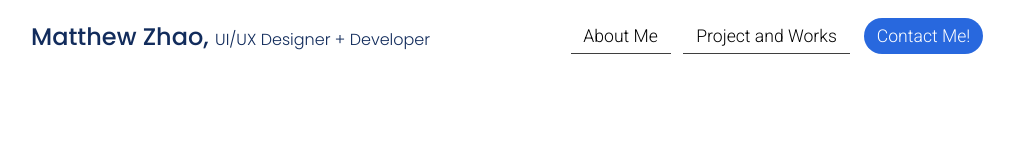
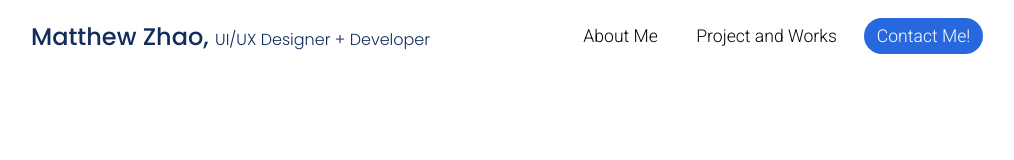
Before and after one commit to ItsMe-Matt/portfolio, a Next.js app: page / in a window 1280 px wide. Shown: the top 160 px of the page, without its empty margins (129-1143 px from the left). Built offline with nearby package versions, Linux system fonts and the light colour scheme.

Commit message:
small styling changes to header nav

```diff
--- a/comps/HeadNav/index.js
+++ b/comps/HeadNav/index.js
@@ -103,7 +103,6 @@ color: #000;
 
 
 margin: 0 0.5vw;
-box-shadow: inset 0 -0.1vh #000;
 &:hover {
     transition: 1s;
     box-shadow: inset 0 -0.3vh #000;
@@ -138,7 +137,7 @@ const NavBtn = styled.div`
     color: #000;
 
     margin: 0 0.5vw;
-    box-shadow: inset 0 -0.1vh #000;
+
     &:hover {
         transition: 1s;
         box-shadow: inset 0 -0.3vh #000;
```
Also changed, not shown: public/projImg/ActualizeTitle.png.
